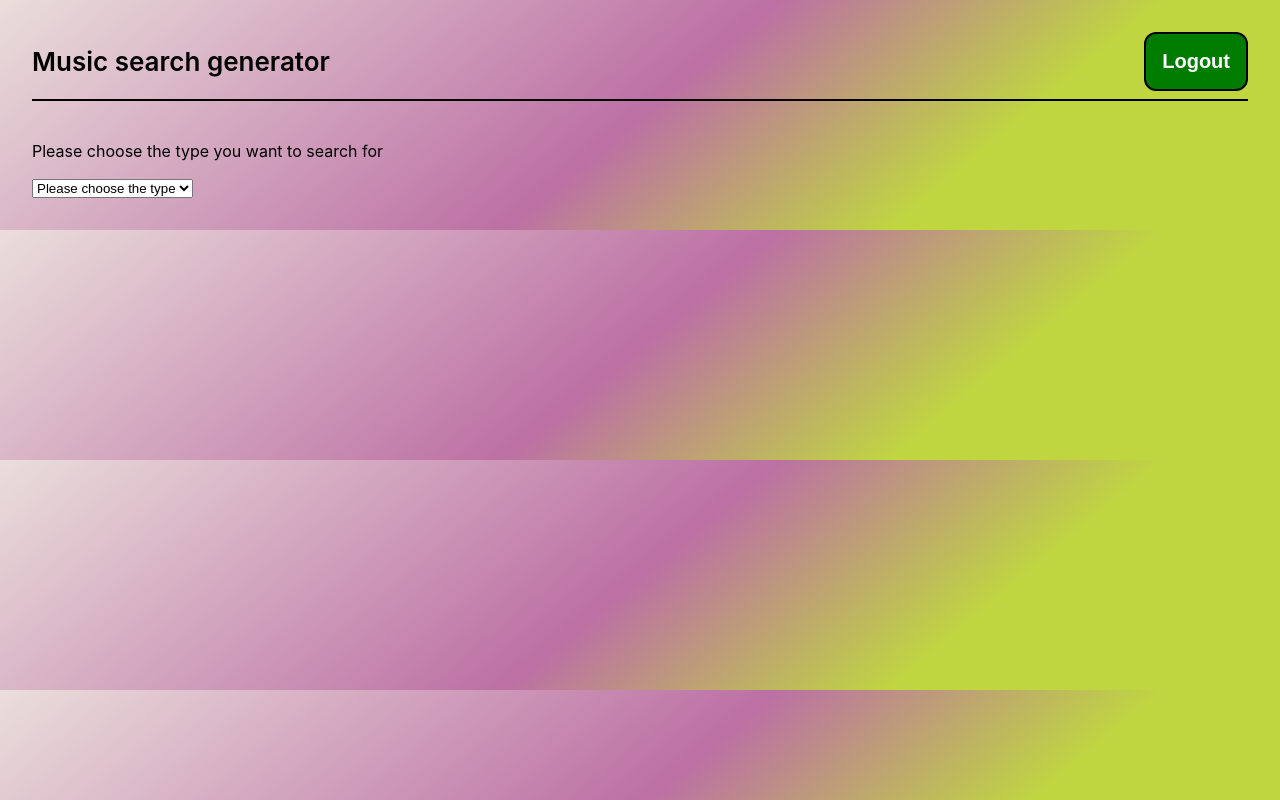
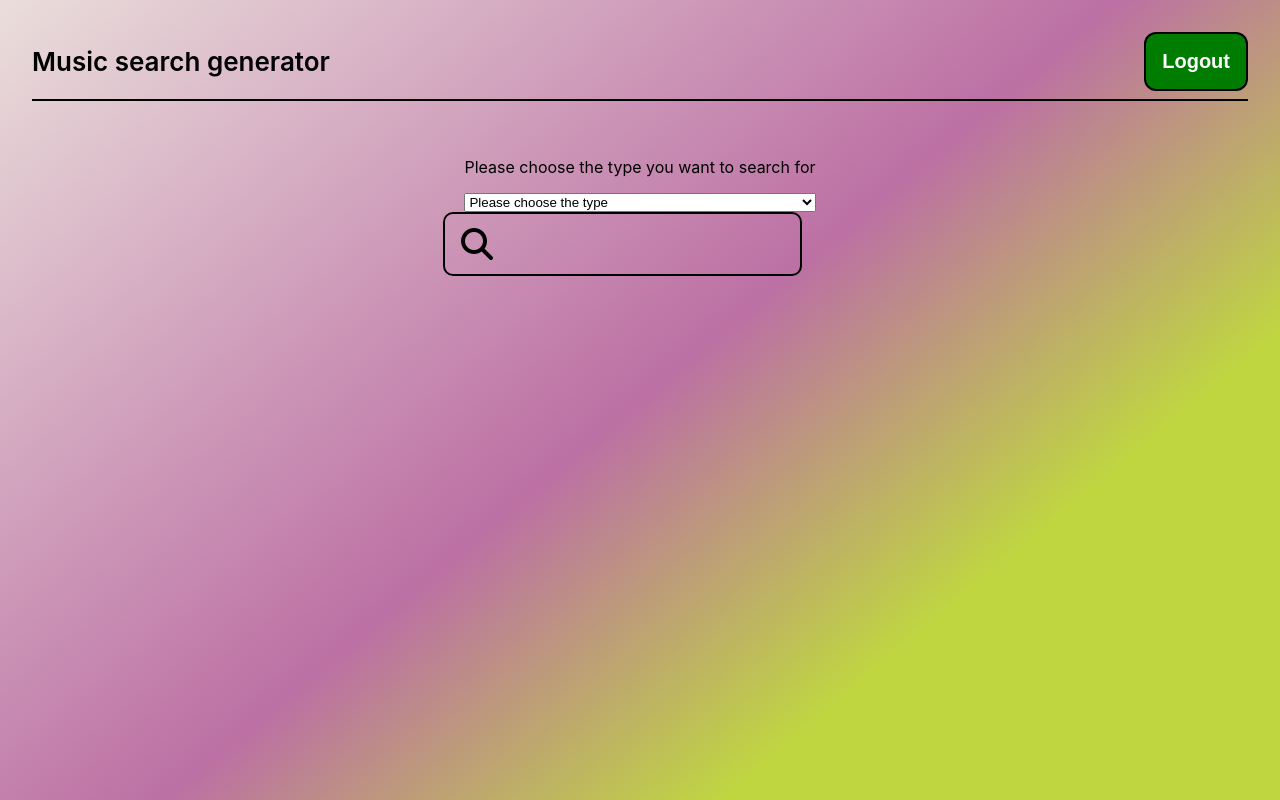
Before and after one commit to NickBansal/jessie-API, a React (Create React App) app: page / in a window 1280 px wide. Built offline with nearby package versions, Linux system fonts and the light colour scheme.

Commit message:
need to fix the error when type changes

```diff
--- a/package.json
+++ b/package.json
@@ -20,7 +20,8 @@
     "start": "react-scripts start",
     "build": "react-scripts build",
     "test": "react-scripts test",
-    "eject": "react-scripts eject"
+    "eject": "react-scripts eject",
+    "format": "prettier --loglevel warn --write \"src/**/*.{tsx,ts}\""
   },
   "eslintConfig": {
     "extends": [
--- /dev/null
+++ b/src/components/each-search-type/albums.tsx
@@ -0,0 +1,33 @@
+import React from 'react';
+
+import { type Common } from '../search-layout/search-layout';
+
+interface AlbumResult extends Common {
+  images: Array<{
+    url: string
+  }>;
+  artists: Array<{
+    name: string;
+  }>;
+}
+
+function AlbumLayout ({ results }: { results: any[] }) {
+    return (
+        results.map((result: AlbumResult) => {
+            return (
+            <>
+            <li
+              key={result.id}
+              className='single-result'>
+                <div><img src={result.images[0].url} /></div>
+                <div className='name-genre'>
+                  <h3 className='result-name'>{result.name}</h3>
+                  <h4>Aritist: {result.artists[0].name}</h4>
+                </div>
+            </li>
+            </>)
+          })
+    )
+}
+
+export default AlbumLayout;
--- /dev/null
+++ b/src/components/each-search-type/artists.tsx
@@ -0,0 +1,30 @@
+import React from 'react';
+
+import { type Common } from '../search-layout/search-layout';
+
+interface ArtistsResult extends Common {
+  images: Array<{
+    url: string
+  }>;
+}
+
+function ArtistLayout ({ results }: { results: any[] }) {
+    return (
+        results.map((result: ArtistsResult) => {
+            return (
+            <>
+            <li
+              key={result.id}
+              className='single-result'>
+                <div><img src={result.images[0].url} /></div>
+                <div className='name-genre'>
+                  <h3 className='result-name'>{result.name}</h3>
+                  <h4>Popularity: {result.popularity}</h4>
+                </div>
+            </li>
+            </>)
+          })
+    )
+}
+
+export default ArtistLayout;
--- /dev/null
+++ b/src/components/each-search-type/audiobooks.tsx
@@ -0,0 +1,36 @@
+import React from 'react';
+
+import { type Common } from '../search-layout/search-layout';
+
+interface AudiobooksResult extends Common {
+  authors: Array<{
+    name: string;
+  }
+  >;
+  total_chapters: number;
+  images: Array<{
+    url: string
+  }>;
+
+}
+
+function AudiobookLayout ({ results }: { results: any[] }) {
+    return (
+        results.map((result: AudiobooksResult) => {
+            return (
+            <>
+            <li
+              key={result.id}
+              className='single-result'>
+                <div><img src={result.images[0].url} /></div>
+                <div className='name-genre'>
+                  <h3 className='result-name'>{result.name}</h3>
+                  <h4>Popularity: {result.popularity}</h4>
+                </div>
+            </li>
+            </>)
+          })
+    )
+}
+
+export default AudiobookLayout;
--- /dev/null
+++ b/src/components/each-search-type/shows.tsx
@@ -0,0 +1,34 @@
+import React from 'react';
+
+import { type Common } from '../search-layout/search-layout';
+
+interface ShowsResult extends Common {
+  total_episodes: number;
+  images: Array<{
+    url: string
+  }>;
+
+  media_type: string;
+
+}
+
+function ShowLayout ({ results }: { results: any[] }) {
+    return (
+        results.map((result: ShowsResult) => {
+            return (
+            <>
+            <li
+              key={result.id}
+              className='single-result'>
+                <div><img src={result.images[0].url} /></div>
+                <div className='name-genre'>
+                  <h3 className='result-name'>{result.name}</h3>
+                  <h4>Popularity: {result.popularity}</h4>
+                </div>
+            </li>
+            </>)
+          })
+    )
+}
+
+export default ShowLayout;
--- /dev/null
+++ b/src/components/each-search-type/tracks.tsx
@@ -0,0 +1,37 @@
+import React from 'react';
+
+import { type Common } from '../search-layout/search-layout';
+
+interface TrackResult extends Common {
+  album: {
+    // images: Array<{
+    //   url: string;
+    // }>;
+  };
+  artists: Array<{
+    name: string;
+  }>;
+}
+
+function TrackLayout ({ results }: { results: any[] }) {
+  console.log(results, " <<<<<<")
+    return (
+        results.map((result: TrackResult) => {
+            return (
+            <>
+            <li
+              key={result.id}
+              className='single-result'>
+                {/* <div><img src={result.album.images[0].url} /></div> */}
+                <div className='name-genre'>
+                  <h3 className='result-name'>{result.name}</h3>
+                  <h4>Aritist: {result.artists[0].name}</h4>
+                </div>
+            </li>
+            </>)
+          })
+
+    )
+}
+
+export default TrackLayout;
--- a/src/components/search-layout/search-layout.tsx
+++ b/src/components/search-layout/search-layout.tsx
@@ -1,15 +1,21 @@
 /* eslint-disable @typescript-eslint/no-unsafe-argument */
 /* eslint-disable @typescript-eslint/no-misused-promises */
-import { useContext, useState } from 'react';
+import { type ChangeEvent, useContext, useState } from 'react';
 import axios from 'axios';
 
 import { Spinner } from '../../components/spinner/spinner';
 import { Context } from '../../context/context';
+import AlbumLayout from '../each-search-type/albums';
+import ArtistLayout from "../each-search-type/artists";
+// import AudiobookLayout from '../each-search-type/audiobooks';
+// import ShowLayout from '../each-search-type/shows';
+import TrackLayout from '../each-search-type/tracks';
+import SearchTypeDropdown from '../search-type/search-type';
 
 /* import { type SearchTypes } from '../../types/search-types'; */
 import './search-layout.css';
 
-interface Common {
+export interface Common {
   name: string;
   id: number;
   popularity?: number;
@@ -18,181 +24,84 @@ interface Common {
   }>;
 }
 
-interface ArtistsResult extends Common {
-  images: Array<{
-    url: string
-  }>;
-}
+function SearchLayout() {
+  const { token } = useContext(Context);
+  const [results, setResults] = useState<any[]>([]);
+  const [loading, setLoading] = useState(false);
+  const [input, setInput] = useState('');
 
-interface TrackResult extends Common {
-  album: {
-    images: Array<{
-      url: string;
-    }>;
-  };
-  artists: Array<{
-    name: string;
-  }>;
-}
+  const [searchType, setSearchTypes] = useState<any>('');
 
-interface AlbumResult extends Common {
-  images: Array<{
-    url: string
-  }>;
-  artists: Array<{
-    name: string;
-  }>;
-}
-
-interface AudiobooksResult extends Common {
-  authors: Array<{
-    name: string;
+  const handleTypeChange = (e: ChangeEvent<HTMLSelectElement>) => {
+    setInput("");
+    setSearchTypes(e.target.value);
   }
-  >;
-  total_chapters: number;
-  images: Array<{
-    url: string
-  }>;
-
-}
-
-interface ShowsResult extends Common {
-  total_episodes: number;
-  images: Array<{
-    url: string
-  }>;
-
-  media_type: string;
-
-}
-
-function SearchLayout({ searchType }: { searchType: string }) {
-  const { token } = useContext(Context);
-  const [results, setResults] = useState([]);
-  const [loading, setLoading] = useState(false);
 
   const searchParams = async (event: React.FormEvent<HTMLFormElement>) => {
     event.preventDefault();
     setLoading(true);
-    const form = event.currentTarget;
-    const formElements = form.elements as typeof form.elements & {
-      'spotify-search-input': HTMLInputElement;
-    };
+    // const form = event.currentTarget;
+    // const formElements = form.elements as typeof form.elements & {
+    //   'spotify-search-input': HTMLInputElement;
+    // };
 
     const { data } = await axios.get('https://api.spotify.com/v1/search', {
       headers: {
         Authorization: `Bearer ${token}`
       },
       params: {
-        q: formElements['spotify-search-input'].value,
+        q: input,
         type: searchType.slice(0, -1)
       }
     });
 
     setTimeout(() => {
       setResults(data?.[searchType].items || []);
-      formElements['spotify-search-input'].value = '';
+      // input = '';
       setLoading(false);
     }, 300);
   };
+
+  const inputText = (event: React.ChangeEvent<HTMLInputElement>) => {
+    setInput(event.target.value);
+  }
 
   console.log(results, searchType, ' <<<<<<<');
 
   return (
     <div className="App">
       <section className="App-section">
-        {token ? (
+        {token
+        ? <>
+          <SearchTypeDropdown handleTypeChange={handleTypeChange} />
           <div>
             <form onSubmit={searchParams}>
               <i className="fa-sharp fa-solid fa-magnifying-glass fa-2xl" />
-              <input type="text" id="spotify-search-input" disabled={loading} />
+              <input type="text" id="spotify-search-input" disabled={loading} onChange={inputText}/>
             </form>
+          </div>
+        </>
+         : <p className='warning-message'>Please login to use the search app</p>}
 
-          </div>
-        ) : <p className='warning-message'>Please login to use the search app</p>}
         {loading && <Spinner />}
 
         {/* Create components for the results */}
 
-        { results
-        ? <div className='result-box'>
+        {results &&
+         <div className='result-box'>
           <ul className='results'>
-          {searchType === "artists" ? results.map((result: ArtistsResult) => {
-            return (
-            <>
-            <li
-              key={result.id}
-              className='single-result'>
-                <div><img src={result.images[0].url} /></div>
-                <div className='name-genre'>
-                  <h3 className='result-name'>{result.name}</h3>
-                  <h4>Popularity: {result.popularity}</h4>
-                </div>
-            </li>
-            </>)
-          })
-          : searchType === 'albums' ? results.map((result: AlbumResult) => {
-            return (
-            <>
-            <li
-              key={result.id}
-              className='single-result'>
-                <div><img src={result.images[0].url} /></div>
-                <div className='name-genre'>
-                  <h3 className='result-name'>{result.name}</h3>
-                  <h4>Artist: {result.artists[0].name}</h4>
-                </div>
-            </li>
-            </>)
-          }) : searchType === 'tracks' ? results.map((result: TrackResult) => {
-            return (
-            <>
-            <li
-              key={result.id}
-              className='single-result'>
-                <div><img src={result.album.images[0].url} /></div>
-                <div className='name-genre'>
-                  <h3 className='result-name'>{result.name}</h3>
-                  <h4>Artist: {result.artists[0].name}</h4>
-                  <h4>Popularity: {result.popularity}</h4>
-                </div>
-            </li>
-            </>)
-          }) : searchType === 'audiobooks' ? results.map((result: AudiobooksResult) => {
-            return (
-            <>
-            <li
-              key={result.id}
-              className='single-result'>
-                <div><img src={result.images[0].url} /></div>
-                <div className='name-genre'>
-                  <h3 className='result-name'>{result.name}</h3>
-                  <h4>Author: {result.authors[0].name}</h4>
-                  <h4>Total Chapters: {result.total_chapters}</h4>
-                </div>
-            </li>
-            </>)
-          }) : searchType === 'shows' ? results.map((result: ShowsResult) => {
-            return (
-            <>
-            <li
-              key={result.id}
-              className='single-result'>
-                <div><img src={result.images[0].url} /></div>
-                <div className='name-genre'>
-                  <h3 className='result-name'>{result.name}</h3>
-                  <h4>Media Type: {result.media_type}</h4>
-                  <h4>Total Episodes: {result.total_episodes}</h4>
-                </div>
-            </li>
-            </>)
-          }) : <p>No results</p> }
-          </ul>
-        </div> : <p>No results</p>}
+          {searchType === "artists" && <ArtistLayout results={results} />}
+          {searchType === 'albums' && <AlbumLayout results={results} />}
+         {searchType === 'tracks' && <TrackLayout results={results} />}
+          {/* {searchType === 'audiobooks' && <AudiobookLayout results={results} />}
+          {searchType === 'shows' && <ShowLayout results={results} />} */}
+        </ul>
+       </div>
+       }
 
       </section>
     </div>
-  );
-}
+        )
+};
 
 export default SearchLayout;
--- /dev/null
+++ b/src/components/search-type/search-type.tsx
@@ -0,0 +1,18 @@
+import React, { type ChangeEvent } from "react";
+
+function SearchTypeDropdown ({ handleTypeChange }: { handleTypeChange: (e: ChangeEvent<HTMLSelectElement>) => void }) {
+  return (
+  <div className='search-container'>
+    <p className='choose-type'>Please choose the type you want to search for</p>
+    <select className='search-type-dropdown' name='search-types' id='search-types' onChange={handleTypeChange}>
+      <option disabled selected hidden>Please choose the type</option>
+      <option value="artists">artists</option>
+      <option value="albums">albums</option>
+      <option value="tracks">tracks</option>
+      <option value="audiobooks">audiobooks</option>
+      <option value="shows">shows</option>
+    </select>
+  </div>)
+}
+
+export default SearchTypeDropdown;
--- a/src/index.css
+++ b/src/index.css
@@ -7,8 +7,9 @@ body {
   -moz-osx-font-smoothing: grayscale;
   padding: 32px;
   background-image: linear-gradient(140deg, #EADEDB 0%, #BC70A4 50%, #BFD641 75%);
-  background-repeat: repeat;
+  background-repeat: no-repeat;
   height: auto;
+  background-size: 100vw 100vh;
 }
 
 code {
--- a/src/pages/App.tsx
+++ b/src/pages/App.tsx
@@ -1,5 +1,3 @@
-import { type ChangeEvent, useState } from 'react';
-
 import SearchLayout from '../components/search-layout/search-layout';
 
 // import { Search } from '../types/search-types';
@@ -8,27 +6,12 @@ import './app.css';
 function App() {
   // Add a toggle for different selection types
 
-  const [searchType, setSearchTypes] = useState<any>('');
-  const handleChange = (event: ChangeEvent<HTMLSelectElement>) => {
-    setSearchTypes(event.target.value);
-  }
+  return (
+  <div>
 
-  return (
-  <>
-    <p className='choose-type'>Please choose the type you want to search for</p>
-    <select name='search-types' id='search-types' onChange={(e) => { handleChange(e); console.log(searchType); }}>
-      <option disabled selected hidden>Please choose the type</option>
-      <option value="artists">artists</option>
-      <option value="albums">albums</option>
-      <option value="tracks">tracks</option>
-      <option value="audiobooks">audiobooks</option>
-      <option value="shows">shows</option>
-    </select>
-    {searchType
-    ? <SearchLayout searchType={searchType} />
-    : null}
+    <SearchLayout />
 
-  </>
+  </div>
     )
 }
 
--- a/src/pages/app.css
+++ b/src/pages/app.css
@@ -2,3 +2,20 @@
     display: flex;
 
 }
+
+.choose-type {
+    text-align: center;
+}
+
+.search-container {
+    display: flex;
+    justify-content: center;
+    flex-direction: column;
+}
+
+.search-type-dropdown {
+    display: flex;
+        justify-content: center;
+        flex-direction: column;
+
+}
```
